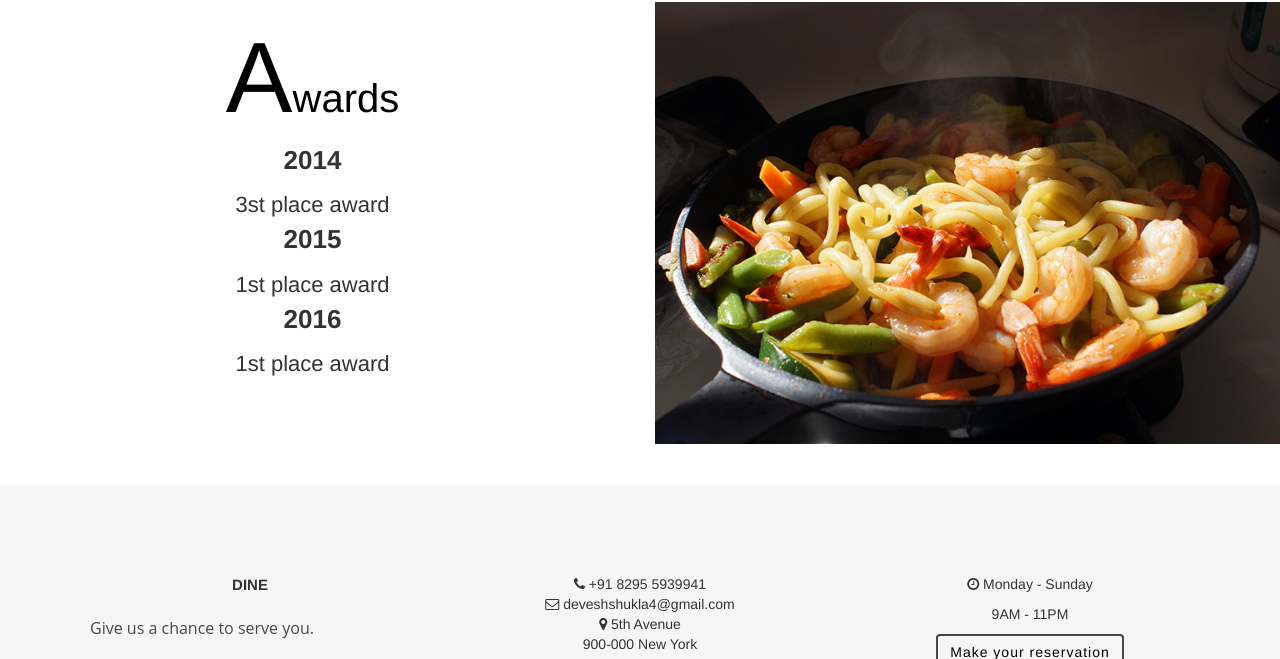
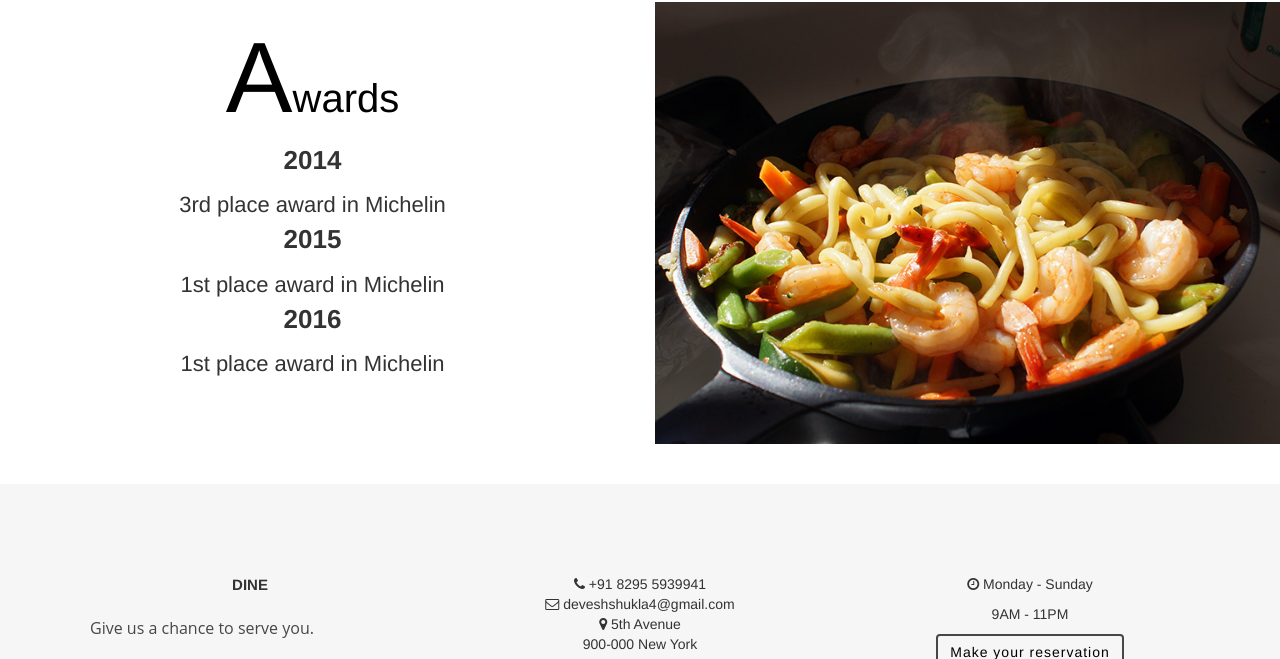
Before and after one commit to Deveshshukla4/Major-Project-for-college, a plain HTML site: page about.html in a window 1280 px wide. Shown: the part 1595-2254 px from the top of the page. Drawn offline with nearby package versions, Linux system fonts and the light colour scheme; a web font is replaced by a local one.

Commit message:
Awards update

```diff
--- a/about.html
+++ b/about.html
@@ -129,15 +129,15 @@
 <ul class="list-unstyled">
             <li>
               <p class="title">2014</p>
-              <p class="text2">3st place award</p>
+              <p class="text2">3rd place award in Michelin</p>
             </li>
             <li>
               <p class="title">2015</p>
-              <p class="text2">1st place award</p>
+              <p class="text2">1st place award in Michelin</p>
             </li>
             <li>
               <p class="title">2016</p>
-              <p class="text2">1st place award</p>
+              <p class="text2">1st place award in Michelin</p>
             </li>
           </ul>
 </div>
```
